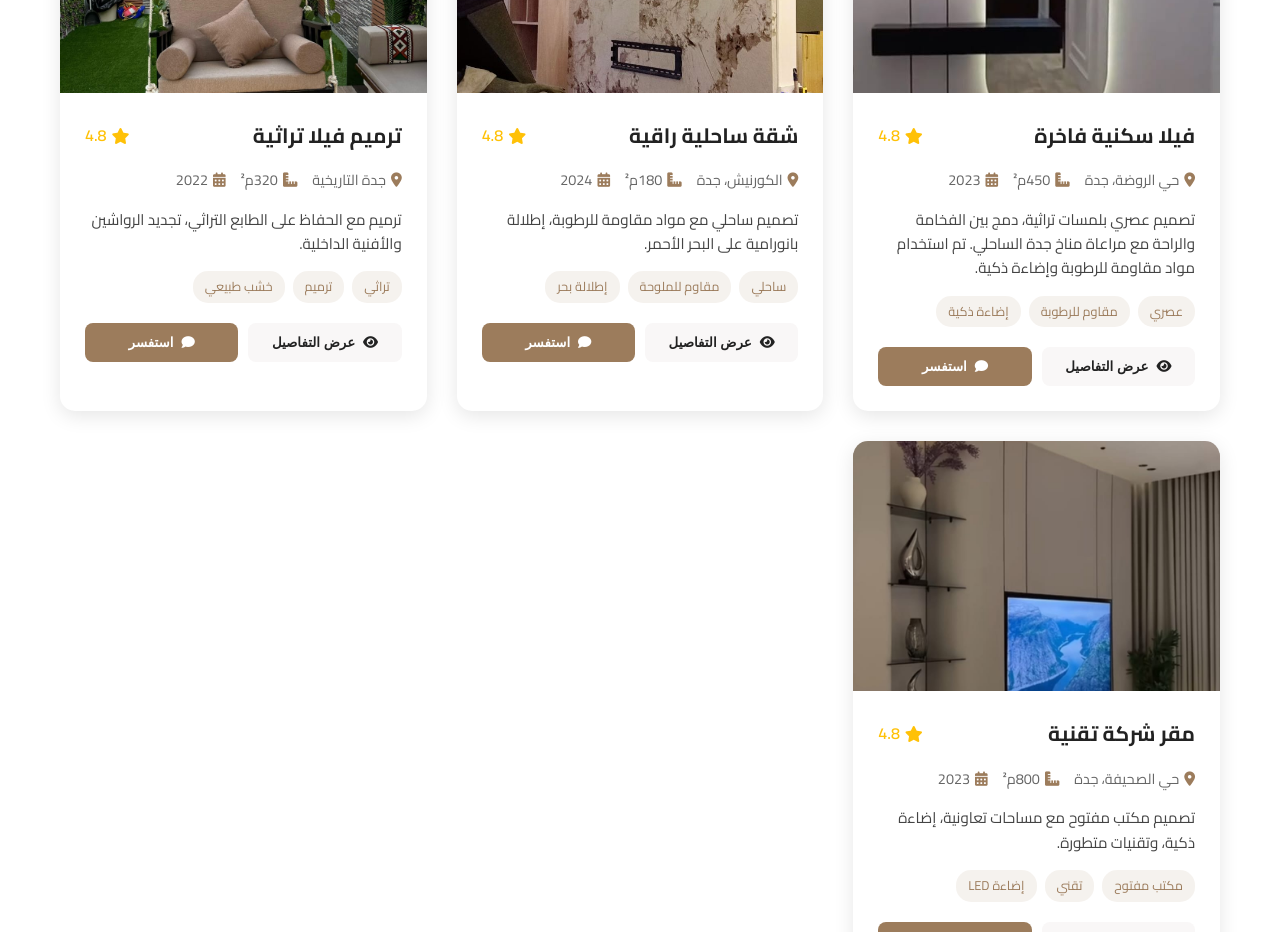
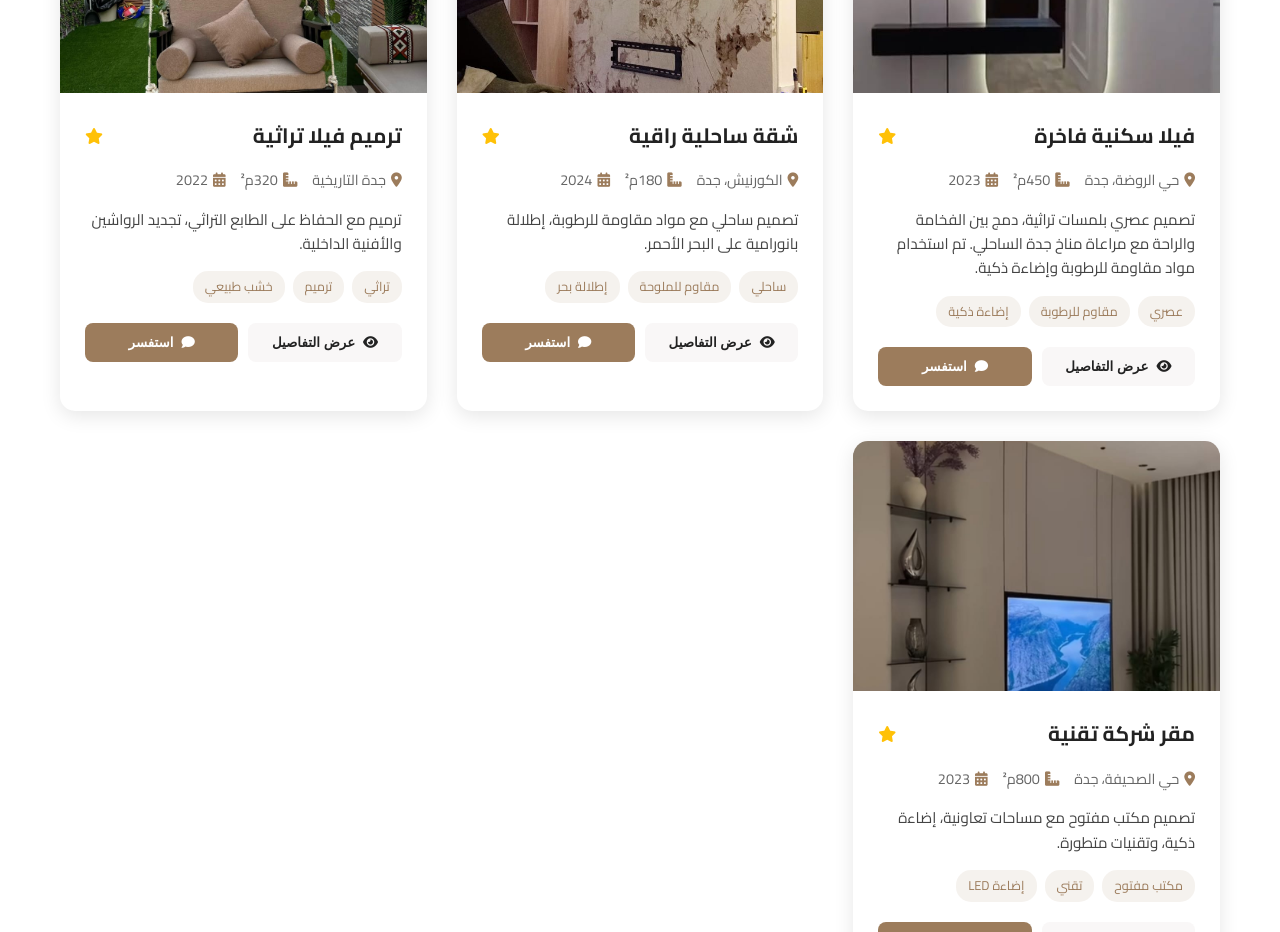
Before and after one commit to batman734511775-tech/decorartjeddah, a plain HTML site: page index.html in a window 1280 px wide. Shown: the part 1700-2632 px from the top of the page. Drawn offline with Linux system fonts and the light colour scheme.

Commit message:
Update index.html

```diff
--- a/index.html
+++ b/index.html
@@ -409,8 +409,6 @@
                                 <h3 itemprop="name">فيلا سكنية فاخرة</h3>
                                 <div class="project-rating">
     <i class="fas fa-star"></i>
-    <span itemprop="aggregateRating" itemscope itemtype="https://schema.org/AggregateRating">
-        <span itemprop="ratingValue">4.8</span>
         <meta itemprop="ratingCount" content="42">
         <meta itemprop="bestRating" content="5">
     </span>
@@ -476,8 +474,6 @@
                                 <h3 itemprop="name">شقة ساحلية راقية</h3>
                                 <div class="project-rating">
     <i class="fas fa-star"></i>
-    <span itemprop="aggregateRating" itemscope itemtype="https://schema.org/AggregateRating">
-        <span itemprop="ratingValue">4.8</span>
         <meta itemprop="ratingCount" content="42">
         <meta itemprop="bestRating" content="5">
     </span>
@@ -543,8 +539,6 @@
                                 <h3 itemprop="name">ترميم فيلا تراثية</h3>
                                 <div class="project-rating">
     <i class="fas fa-star"></i>
-    <span itemprop="aggregateRating" itemscope itemtype="https://schema.org/AggregateRating">
-        <span itemprop="ratingValue">4.8</span>
         <meta itemprop="ratingCount" content="42">
         <meta itemprop="bestRating" content="5">
     </span>
@@ -610,8 +604,6 @@
                                 <h3 itemprop="name">مقر شركة تقنية</h3>
                                 <div class="project-rating">
     <i class="fas fa-star"></i>
-    <span itemprop="aggregateRating" itemscope itemtype="https://schema.org/AggregateRating">
-        <span itemprop="ratingValue">4.8</span>
         <meta itemprop="ratingCount" content="42">
         <meta itemprop="bestRating" content="5">
     </span>
```
